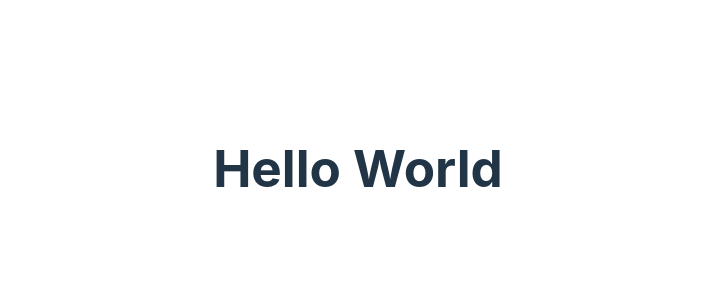
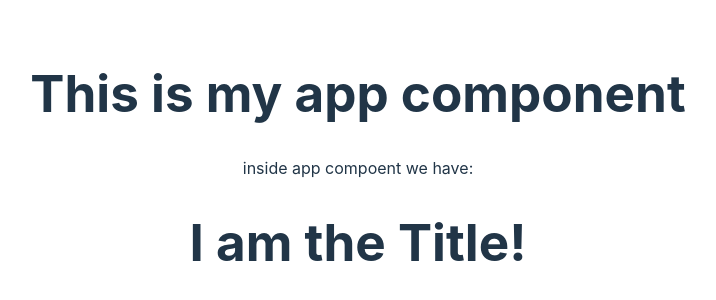
Before and after one commit to coderun13/react_js_frontend, a React (Vite) app in the folder basic-react-app/: page / in a window 1280 px wide. Shown: the part 232-532 px from the top of the page, without its empty margins (282-998 px from the left). Built offline with nearby package versions, Linux system fonts and the light colour scheme.

Commit message:
app component

```diff
--- a/basic-react-app/src/App.jsx
+++ b/basic-react-app/src/App.jsx
@@ -5,8 +5,14 @@ function Title() {
 }
 
 function App() {
-  return <h1>Hello World</h1>;
-
+  return (
+    <div>
+    <h1>This is my app component</h1>
+    <p>inside app compoent we have: </p>
+  <Title />
+  {/* <h1>Hello World</h1> */}
+  </div>
+  );
 }
 
 export default App
```
